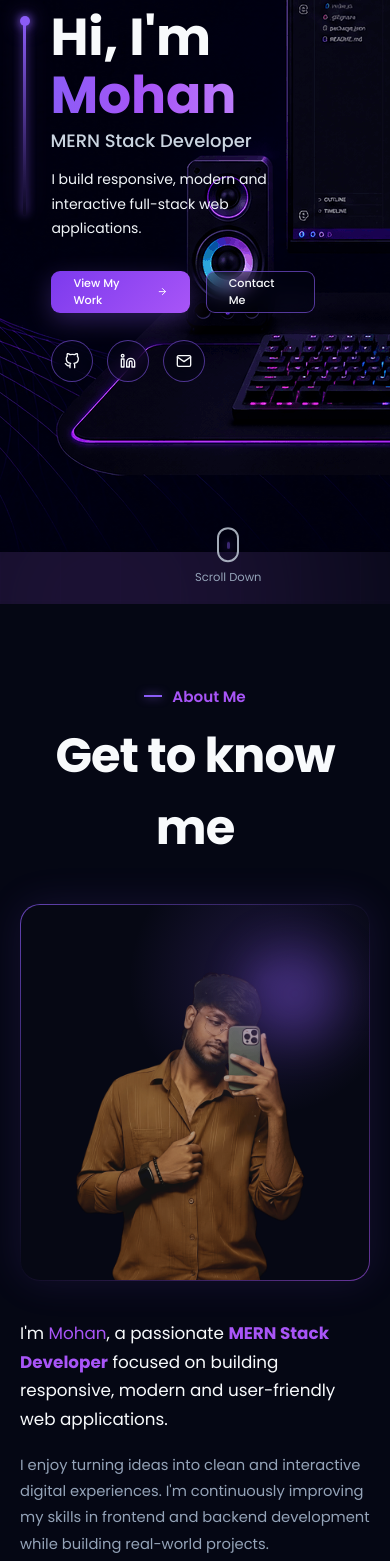
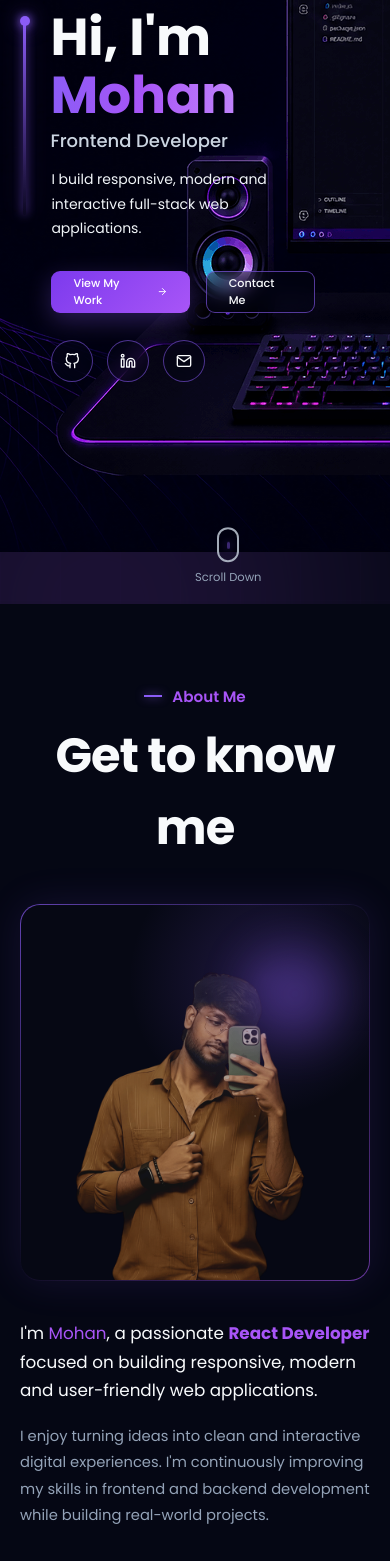
Before and after one commit to mohanhere05-dev/Updated-Protfolio, a React (Vite) app: page / in a window 390 px wide. Shown: the part 240-1801 px from the top of the page. Built offline with nearby package versions, Linux system fonts and the light colour scheme.

Commit message:
Animation Added

```diff
--- a/src/Sections/About.css
+++ b/src/Sections/About.css
@@ -1,4 +1,3 @@
-
 .about-section {
     position: relative;
     padding: 110px 6% 130px;
@@ -72,7 +71,7 @@
 
 .about-content {
     display: grid;
-    grid-template-columns:minmax(350px, 0.9fr) minmax(400px, 1.1fr);
+    grid-template-columns: minmax(350px, 0.9fr) minmax(400px, 1.1fr);
     align-items: center;
     gap: 80px;
 }
@@ -96,7 +95,7 @@
             rgba(139, 92, 246, 0.7),
             rgba(139, 92, 246, 0.05),
             rgba(168, 85, 247, 0.6));
-    box-shadow:0 0 40px rgba(139, 92, 246, 0.12);
+    box-shadow: 0 0 40px rgba(139, 92, 246, 0.12);
     overflow: hidden;
 }
 
@@ -123,7 +122,7 @@
     border-radius: 19px;
     background: #080b1c;
     z-index: 0;
-    filter:brightness(70%);
+    filter: brightness(70%);
 
 }
 
@@ -151,7 +150,7 @@
 .about-intro {
     margin: 0 0 18px;
     color: var(--text-primary);
-    font-size: 1.25rem;
+    font-size: 1.15rem;
     line-height: 1.7;
 }
 
@@ -161,6 +160,17 @@
     color: #a855f7;
 }
 
+.animated-role-wrapper {
+    display: inline-block;
+    position: relative;
+    overflow: hidden;
+    vertical-align: bottom;
+}
+
+.animated-role {
+    display: inline-block;
+    color: #a855f7;
+}
 
 .about-text {
     margin: 0 0 32px;
@@ -184,8 +194,8 @@
     gap: 14px;
     padding: 16px;
     border-radius: 12px;
-    background:rgba(15, 18, 38, 0.55);
-    border:1px solid rgba(139, 92, 246, 0.12);
+    background: rgba(15, 18, 38, 0.55);
+    border: 1px solid rgba(139, 92, 246, 0.12);
     transition:
         transform 0.3s ease,
         border-color 0.3s ease,
@@ -195,8 +205,8 @@
 
 .detail-item:hover {
     transform: translateY(-3px);
-    border-color:rgba(139, 92, 246, 0.4);
-    background:rgba(139, 92, 246, 0.06);
+    border-color: rgba(139, 92, 246, 0.4);
+    background: rgba(139, 92, 246, 0.06);
 }
 
 
@@ -237,21 +247,21 @@
     border-radius: 9px;
     color: #c084fc;
     text-decoration: none;
-    border:1px solid rgba(139, 92, 246, 0.65);
-    background:rgba(139, 92, 246, 0.04);
+    border: 1px solid rgba(139, 92, 246, 0.65);
+    background: rgba(139, 92, 246, 0.04);
     transition: all 0.3s ease;
 }
 
 
 .resume-btn svg {
-    transition:transform 0.3s ease;
+    transition: transform 0.3s ease;
 }
 
 .resume-btn:hover {
     color: #fff;
-    background:rgba(139, 92, 246, 0.15);
+    background: rgba(139, 92, 246, 0.15);
     border-color: #a855f7;
-    box-shadow:0 8px 25px rgba(139, 92, 246, 0.2);
+    box-shadow: 0 8px 25px rgba(139, 92, 246, 0.2);
     transform: translateY(-3px);
 }
 
--- a/src/Sections/About.jsx
+++ b/src/Sections/About.jsx
@@ -1,9 +1,26 @@
 import React, { lazy } from 'react'
-import { motion } from "framer-motion";
+import { motion, AnimatePresence } from "framer-motion";
+import { useEffect, useState } from "react";
 import { FiUser, FiMapPin, FiMail, FiBriefcase, FiDownload, } from "react-icons/fi";
 import './About.css'
 import aboutImage from "../assets/images/AboutImg.png";
+
 const About = () => {
+    const roles = [
+        "MERN Stack Developer",
+        "Frontend Developer",
+        "React Developer",
+    ];
+
+    const [roleIndex, setRoleIndex] = useState(0);
+
+    useEffect(() => {
+        const interval = setInterval(() => {
+            setRoleIndex((prev) => (prev + 1) % roles.length);
+        }, 2500);
+
+        return () => clearInterval(interval);
+    }, []);
     return (
         <>
             <section id="About" className="about-section">
@@ -60,7 +77,32 @@ const About = () => {
 
                             <p className="about-intro">
                                 I'm <span>Mohan</span>, a passionate{" "}
-                                <strong>MERN Stack Developer</strong>{" "}
+                                <span className="animated-role-wrapper">
+                                    <AnimatePresence mode="wait">
+                                        <motion.strong
+                                            key={roleIndex}
+                                            className="animated-role"
+                                            initial={{
+                                                y: 25,
+                                                opacity: 0,
+                                            }}
+                                            animate={{
+                                                y: 0,
+                                                opacity: 1,
+                                            }}
+                                            exit={{
+                                                y: -25,
+                                                opacity: 0,
+                                            }}
+                                            transition={{
+                                                duration: 0.45,
+                                                ease: "easeInOut",
+                                            }}
+                                        >
+                                            {roles[roleIndex]}
+                                        </motion.strong>
+                                    </AnimatePresence>
+                                </span>{" "}
                                 focused on building responsive, modern and
                                 user-friendly web applications.
                             </p>
--- a/src/Sections/Footer.jsx
+++ b/src/Sections/Footer.jsx
@@ -57,7 +57,7 @@ const Footer = () => {
                             </a>
 
                             <a
-                                href="#"
+                                href="https://www.instagram.com/mr_sketch_390/"
                                 aria-label="Instagram"
                             >
                                 <FaInstagram />
--- a/src/Sections/Hero.css
+++ b/src/Sections/Hero.css
@@ -1,8 +1,8 @@
 /* =========================================
    HERO SECTION
 ========================================= */
-:root{
-    --PURPLE : #8b5cf6;
+:root {
+    --PURPLE: #8b5cf6;
 }
 
 .hero {
@@ -105,6 +105,39 @@
     font-size: clamp(1.1rem, 1.7vw, 1.5rem);
     font-weight: 500;
     color: #cbd5e1;
+}
+
+.typing-role {
+    font-size: 2rem;
+    font-weight: 700;
+    margin-top: 10px;
+    color: #2992ff;
+    min-height: 48px;
+}
+
+.typing-cursor {
+    display: inline-block;
+    margin-left: 3px;
+    animation: blink 0.7s infinite;
+}
+
+@keyframes blink {
+
+    0%,
+    50% {
+        opacity: 1;
+    }
+
+    51%,
+    100% {
+        opacity: 0;
+    }
+}
+
+@media (max-width: 768px) {
+    .typing-role {
+        font-size: 1.5rem;
+    }
 }
 
 
--- a/src/Sections/Hero.jsx
+++ b/src/Sections/Hero.jsx
@@ -1,10 +1,45 @@
 import { motion } from "framer-motion";
+import { useEffect, useState } from "react";
 import { FiGithub, FiLinkedin, FiMail, FiArrowRight, } from "react-icons/fi";
 import { FaCode, FaReact } from "react-icons/fa";
 import './Hero.css';
 
 
 const Hero = () => {
+    const roles = [
+        "MERN Stack Developer",
+        "Frontend Developer",
+        "React Developer",
+    ];
+
+    const [roleIndex, setRoleIndex] = useState(0);
+    const [text, setText] = useState("");
+    const [isDeleting, setIsDeleting] = useState(false);
+
+    useEffect(() => {
+        const currentRole = roles[roleIndex];
+
+        const typingSpeed = isDeleting ? 50 : 100;
+
+        const timer = setTimeout(() => {
+            if (!isDeleting) {
+                setText(currentRole.substring(0, text.length + 1));
+
+                if (text.length === currentRole.length) {
+                    setTimeout(() => setIsDeleting(true), 1200);
+                }
+            } else {
+                setText(currentRole.substring(0, text.length - 1));
+
+                if (text.length === 0) {
+                    setIsDeleting(false);
+                    setRoleIndex((prev) => (prev + 1) % roles.length);
+                }
+            }
+        }, typingSpeed);
+
+        return () => clearTimeout(timer);
+    }, [text, isDeleting, roleIndex]);
     return (
         <>
             <section id="Home" className="hero">
@@ -22,7 +57,10 @@ const Hero = () => {
                             <span className="hero-line"></span>
                             <div className="hero-text">
                                 <h1> Hi, I'm<span className="hero-name"> Mohan</span></h1>
-                                <h2>MERN Stack Developer</h2>
+                                <h2 className="typing-role">
+                                    {text}
+                                    <span className="typing-cursor">|</span>
+                                </h2>
                             </div>
                         </div>
 
```
